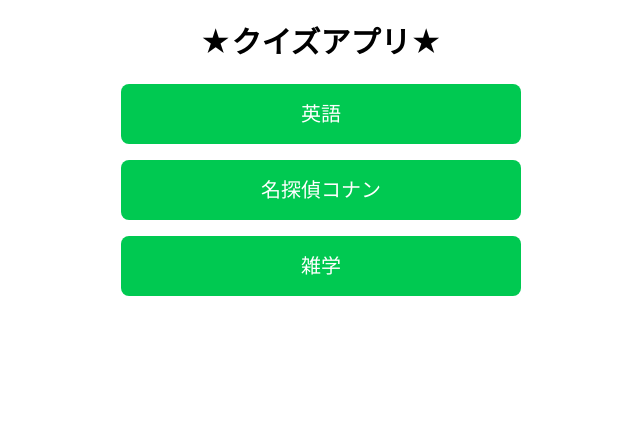
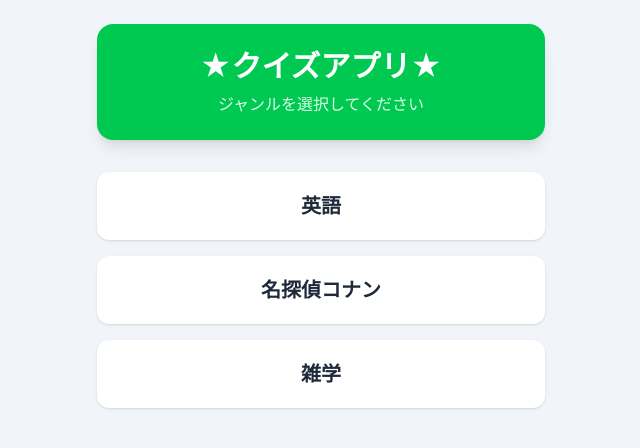
Before and after one commit to y-kashio1979/quiz-app, a React (Vite) app: page /quiz in a window 1280 px wide. Before the commit this address led to /. Shown: the top 448 px of the page, without its empty margins (319-959 px from the left). Built offline with nearby package versions, Linux system fonts and the light colour scheme.

Commit message:
ゲーム選択画面を追加

```diff
--- a/src/App.tsx
+++ b/src/App.tsx
@@ -1,13 +1,14 @@
 import { BrowserRouter, Navigate, Route, Routes } from "react-router-dom";
 import { Quiz } from "./quiz/Quiz";
 import { HomePage } from "./quiz/pages/HomePage";
+import { SelectGame } from "./SelectGame";
 
 function App() {
   return (
     <BrowserRouter>
       <Routes>
-        <Route path="/" element={<HomePage />} />
-        <Route path="/quiz" element={<Navigate to="/" replace />} />
+        <Route path="/" element={<SelectGame />} />
+        <Route path="/quiz" element={<HomePage />} />
         <Route path="/quiz/:genre" element={<Quiz />} />
         <Route path="*" element={<Navigate to="/" replace />} />
       </Routes>
--- /dev/null
+++ b/src/SelectGame.tsx
@@ -0,0 +1,18 @@
+import { Link } from "react-router-dom";
+
+export const SelectGame = () => {
+  return (
+    <div className="min-h-screen bg-slate-100 p-6">
+      <h1 className="mb-8 text-center text-3xl font-bold">ゲームを選択</h1>
+
+      <div className="mx-auto max-w-md space-y-4">
+        <Link
+          to="/quiz"
+          className="block rounded-2xl bg-green-500 p-6 text-white shadow-lg hover:bg-green-600"
+        >
+          <h2 className="text-2xl font-bold">クイズアプリ</h2>
+        </Link>
+      </div>
+    </div>
+  );
+};
--- a/src/quiz/pages/HomePage.tsx
+++ b/src/quiz/pages/HomePage.tsx
@@ -3,21 +3,27 @@
 
 export const HomePage = () => {
   return (
-    <div className="mx-auto max-w-md p-6">
-      <h1 className="mb-6 text-center text-3xl font-bold">★クイズアプリ★</h1>
+    <div className="min-h-screen bg-slate-100 p-6">
+      <div className="mx-auto max-w-md">
+        <div className="mb-8 rounded-2xl bg-green-500 p-6 text-center text-white shadow-lg">
+          <h1 className="text-3xl font-bold">★クイズアプリ★</h1>
+          <p className="mt-2 text-green-100">ジャンルを選択してください</p>
+        </div>
 
         <div className="space-y-4">
-
           {Object.entries(questionMap).map(([genre, data]) => (
             <Link
               key={genre}
               to={`/quiz/${genre}`}
-            className="block rounded-lg bg-green-500 p-4 text-center text-white text-xl"
+              className="block rounded-xl bg-white p-5 text-center shadow transition hover:-translate-y-1 hover:shadow-lg"
             >
+              <div className="text-xl font-bold text-gray-800">
                 {data.genreName}
+              </div>
             </Link>
           ))}
         </div>
       </div>
+    </div>
   );
 };
--- a/src/quiz/pages/StartPage.tsx
+++ b/src/quiz/pages/StartPage.tsx
@@ -125,7 +125,7 @@
             transition
             hover:bg-gray-50
           "
-          onClick={() => navigate("/")}
+          onClick={() => navigate("/quiz")}
         >
           ジャンル選択に戻る
         </button>
```
Lines whose indentation alone changed are shown as unchanged.
